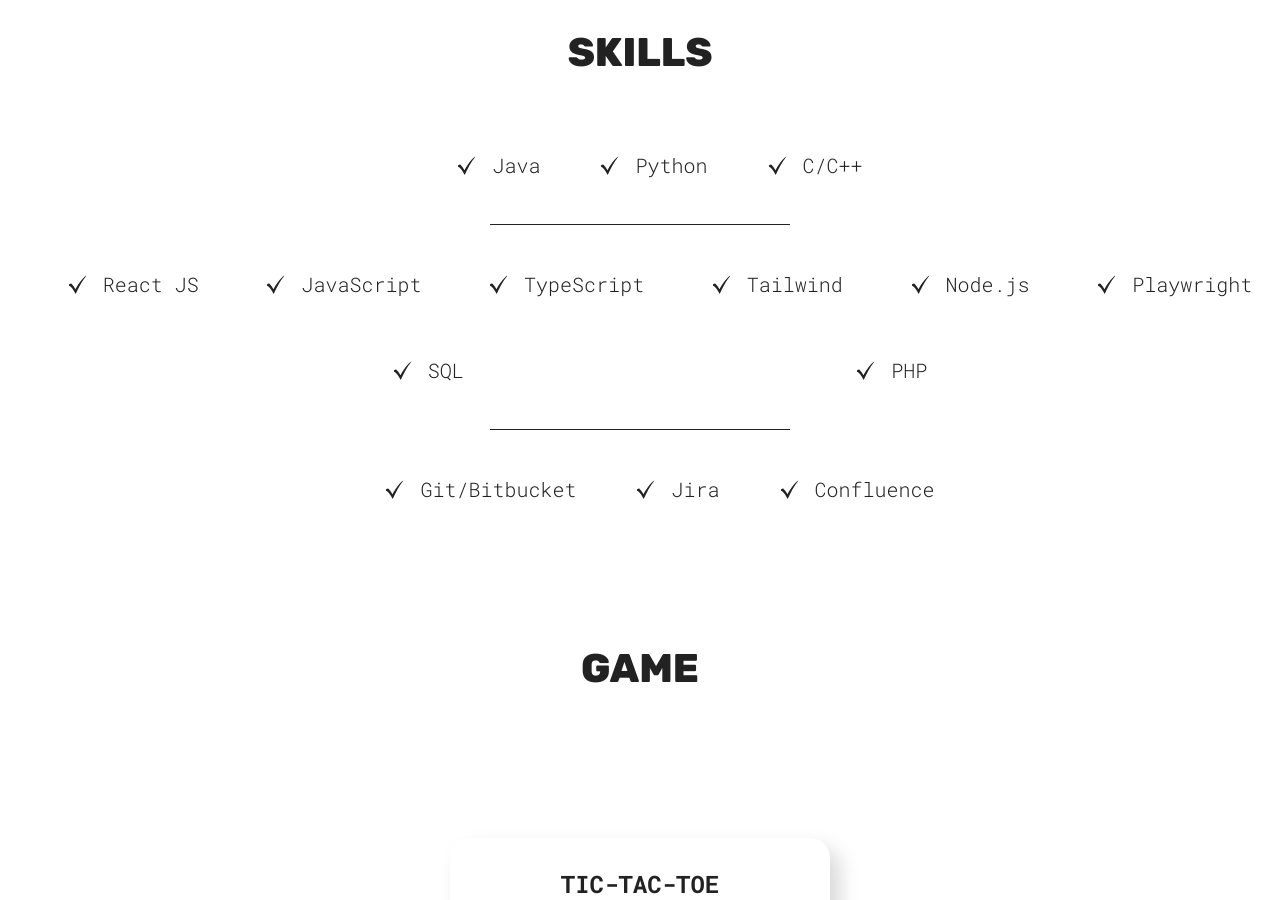
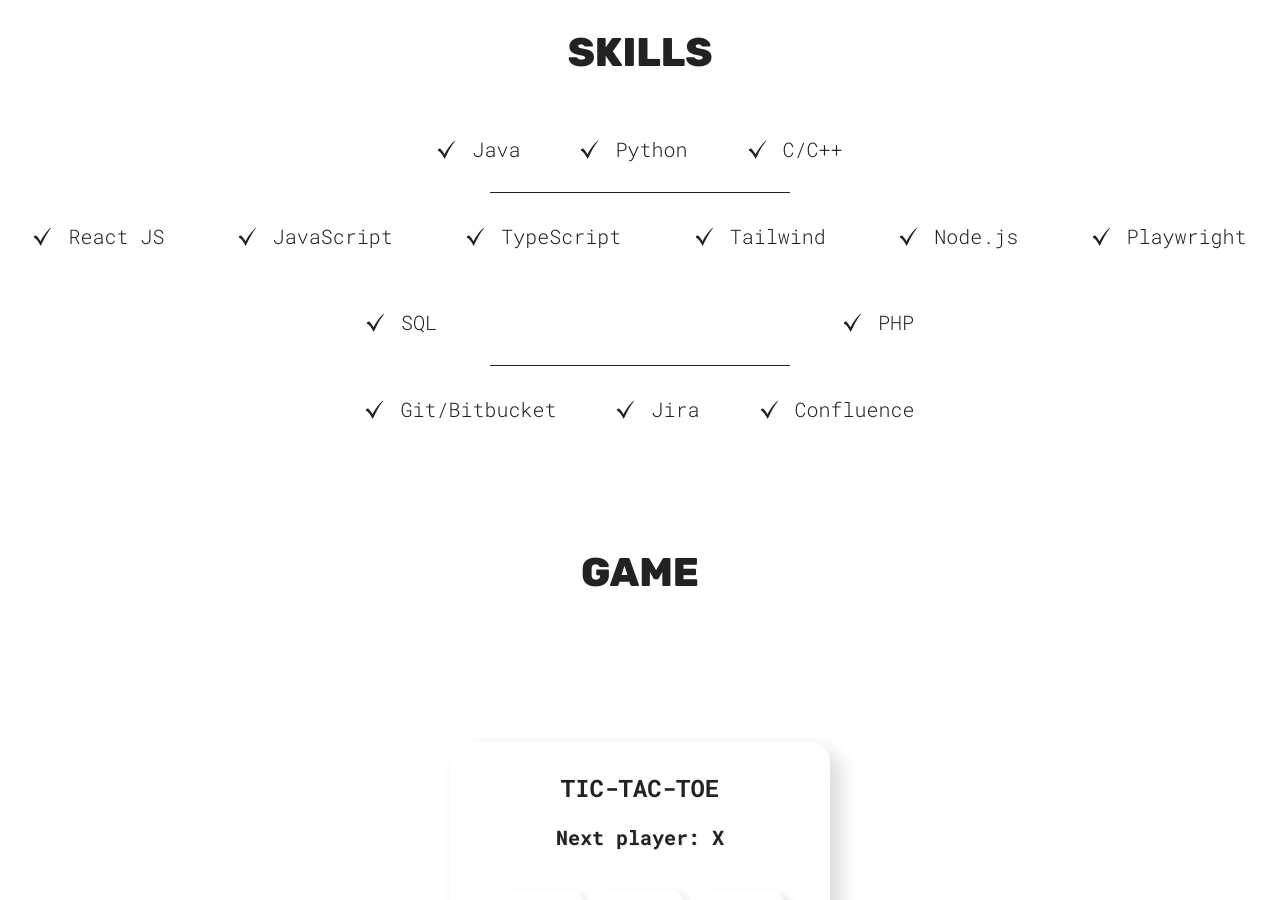
Before and after one commit to Hirbod03/PersonalWebsite, a React (Vite) app: page / in a window 1280 px wide. Shown: the part 1500-2400 px from the top of the page. Built offline with nearby package versions, Linux system fonts and the light colour scheme.

Commit message:
some booolsheeeet

```diff
--- a/src/sections/Skills/Skills.jsx
+++ b/src/sections/Skills/Skills.jsx
@@ -20,14 +20,14 @@
       {/* Section title */}
       <h1 className="sectionTitle">Skills</h1>
       {/* First group of skills */}
-      <ul className={styles.skillList} aria-label="Programming languages">
+        <div className={styles.skillList} aria-label="Programming languages">
           <SkillList src={checkMarkIcon} skill="Java" />
           <SkillList src={checkMarkIcon} skill="Python" />
           <SkillList src={checkMarkIcon} skill="C/C++" />
-      </ul>
+        </div>
       <hr />
       {/* Second group of skills */}
-      <ul className={styles.skillList} aria-label="Web technologies">
+        <div className={styles.skillList} aria-label="Web technologies">
           <SkillList src={checkMarkIcon} skill="React JS" />
           <SkillList src={checkMarkIcon} skill="JavaScript" />
           <SkillList src={checkMarkIcon} skill="TypeScript" />
@@ -38,15 +38,15 @@
           <SkillList src={checkMarkIcon} skill="Playwright" />
           <SkillList src={checkMarkIcon} skill="SQL" />
           <SkillList src={checkMarkIcon} skill="PHP" />
-      </ul>
+        </div>
       <hr />
       {/* Third group of skills */}
-      <ul className={styles.skillList} aria-label="Tools">
+        <div className={styles.skillList} aria-label="Tools">
           <SkillList src={checkMarkIcon} skill="Git/Bitbucket" />
           <SkillList src={checkMarkIcon} skill="Jira" />
           {/* <SkillList src={checkMarkIcon} skill="Slack" /> */}
           <SkillList src={checkMarkIcon} skill="Confluence" />
-      </ul>
+        </div>
     </section>
   );
 }
```
Lines whose indentation alone changed are shown as unchanged.
